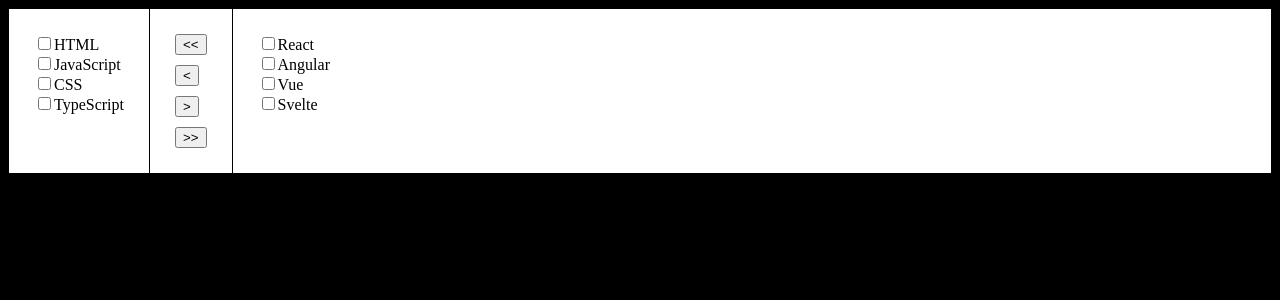
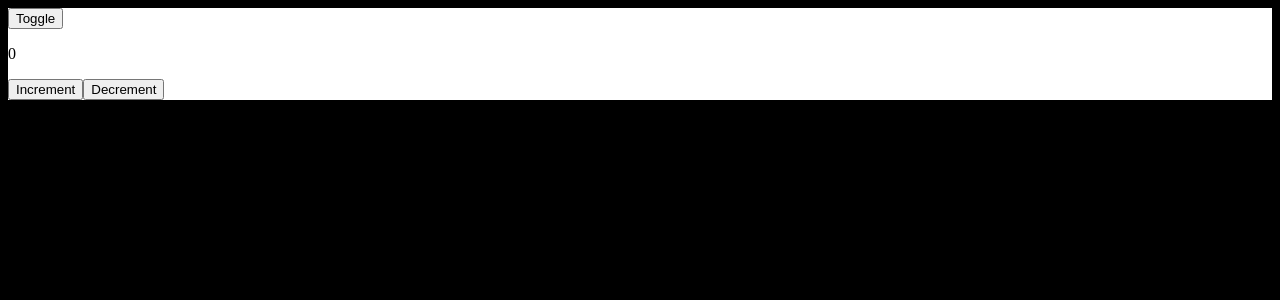
Before and after one commit to BDavid57/react-examples, a React (Create React App) app: page / in a window 1280 px wide. Shown: the top 300 px of the page. Built offline with nearby package versions, Linux system fonts and the light colour scheme.

Commit message:
Added a component that showcases examples where the state is preserved or lost

```diff
--- a/src/App.tsx
+++ b/src/App.tsx
@@ -1,5 +1,5 @@
 import { LiftingUpComponent, ScrollableComponent, ScrollableComponentFix, SlowParentComponent } from './concepts/react-issues/performance';
-import { CounterComponent, HtmlToPdf, JobBoard, MtgCounterArea, PhoneNumberInput, SearchComponent, StarRating, TicTacToeBoard, TransferList } from './code-examples';
+import { CounterComponent, HtmlToPdf, JobBoard, MtgCounterArea, PhoneNumberInput, PreserveStateComponent, SearchComponent, StarRating, TicTacToeBoard, TransferList } from './code-examples';
 
 function App() {
 
@@ -17,7 +17,8 @@ function App() {
       {/* <SlowParentComponent /> */}
       {/* <StarRating maxStars={5} defaultValue={0} /> */}
       {/* <CounterComponent /> */}
-      <TransferList />
+      {/* <TransferList /> */}
+      <PreserveStateComponent />
     </div>
   );
 }
--- a/src/code-examples/index.ts
+++ b/src/code-examples/index.ts
@@ -7,3 +7,4 @@ export * from './job-board';
 export * from './counter-component';
 export * from './mtg-counter-area';
 export * from './transfer-list';
+export * from './preserve-state';
--- /dev/null
+++ b/src/code-examples/preserve-state.tsx
@@ -0,0 +1,57 @@
+import { useState } from "react"
+
+export const PreserveStateComponent = () => {
+  const [show, setShow] = useState(true)
+
+  return (
+    <>
+      <button onClick={() => setShow(!show)}>
+        Toggle
+      </button>
+
+      {/* This is bad */}
+      {/* {show && <Counter />} */}
+
+
+      {/* This is better but still not great */}
+      {/* <div hidden={!show}>
+        <Counter />
+      </div> */}
+
+
+      {/* This is the proper way to do it */}
+      <Activity mode={show ? "visible" : "hidden"}>
+        <Counter />
+      </Activity>
+    </>
+  )
+}
+
+function Counter() {
+  const [count, setCount] = useState(0)
+
+  return (
+    <div>
+      <p>{count}</p>
+      <button onClick={() => setCount(prev => prev + 1)}>
+        Increment
+      </button>
+      <button onClick={() => setCount(prev => prev - 1)}>
+        Decrement
+      </button>
+    </div>
+  )
+}
+
+type ActivityProps = {
+  mode: "visible" | "hidden";
+  children: React.ReactNode;
+};
+
+export function Activity({ mode, children }: ActivityProps) {
+  return (
+    <div style={{ display: mode === "visible" ? "block" : "none" }}>
+      {children}
+    </div>
+  );
+}
```
